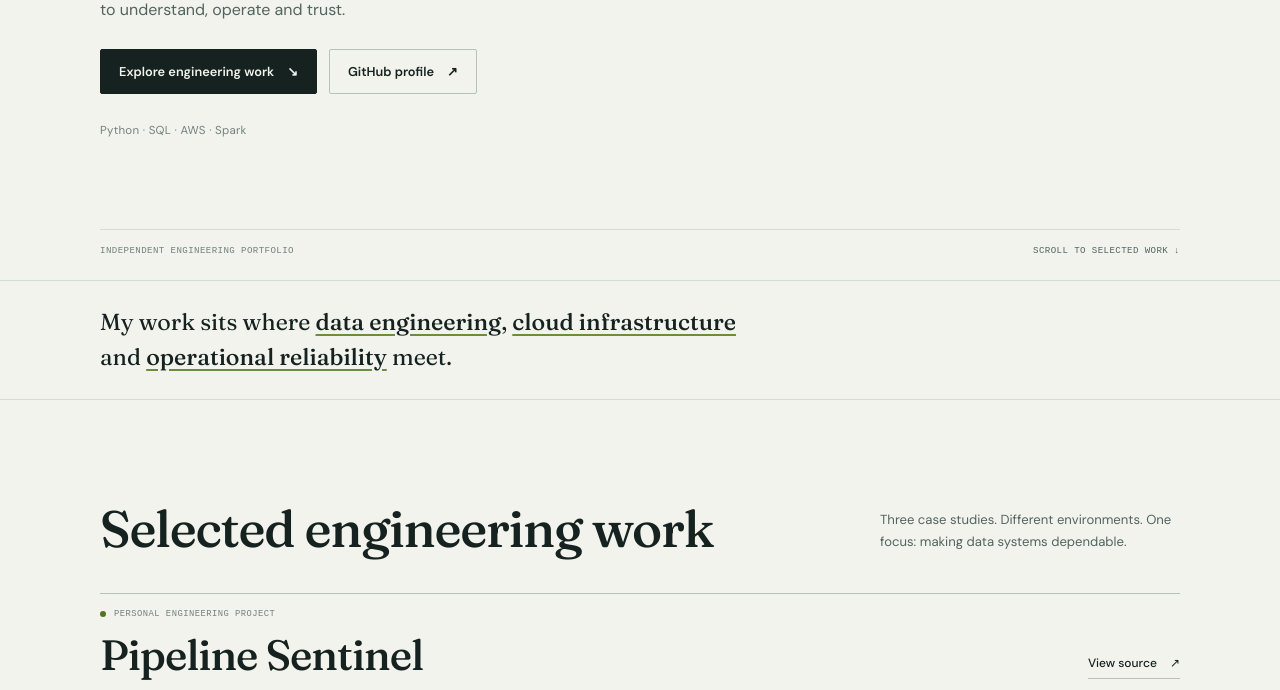
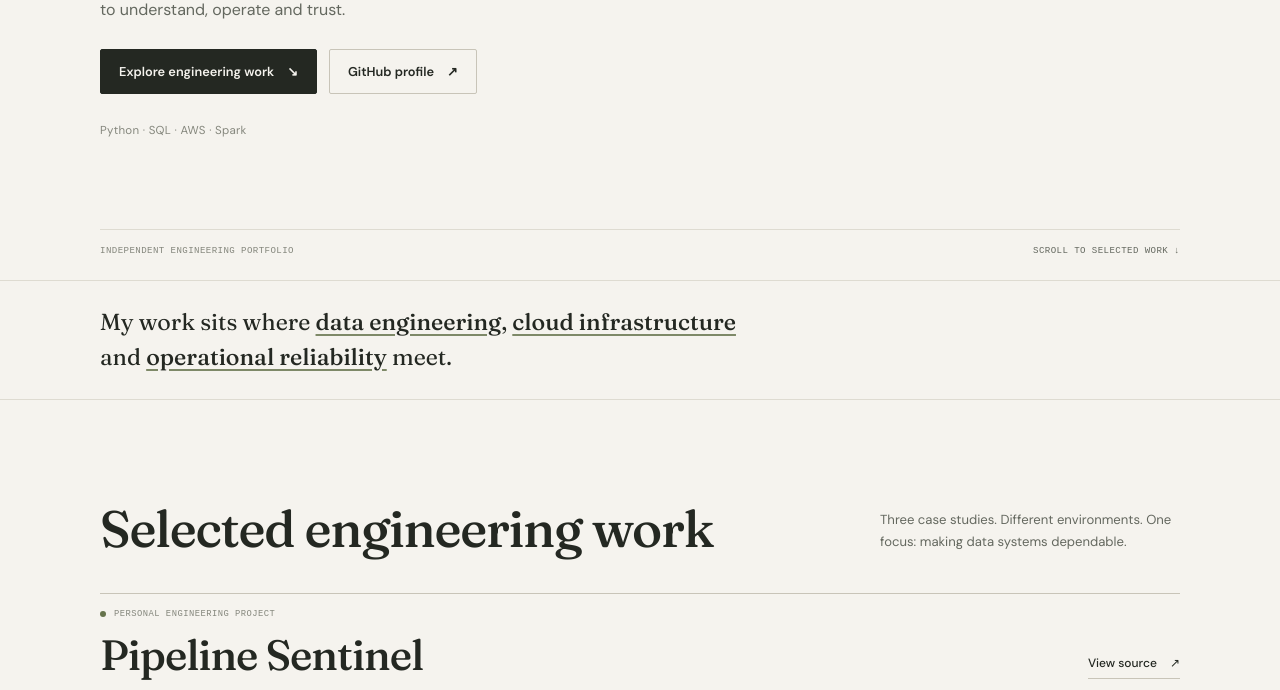
Before and after one commit to ArjHub/Portfolio, a website: page index.html in a window 1280 px wide. Shown: the part 594-1284 px from the top of the page. Drawn offline with Linux system fonts and the light colour scheme.

Commit message:
Ensure editorial light palette overrides legacy theme tokens

```diff
--- a/editorial.css
+++ b/editorial.css
@@ -11,7 +11,12 @@
   --ink:#e9e7dc;--muted:#b0b1a5;--soft:#898d80;--line:#383e35;--line-strong:#50574b;
   --lime:#b7c39a;--lime-dim:#8c9b70;--amber:#d3ad7d;--cyan:#91b9aa;
 }
-:root{color-scheme:light}
+:root[data-theme=light]{
+  color-scheme:light;--bg:#f5f3ee;--surface:#fbfaf7;--surface-2:#eeece5;--surface-3:#e7e4db;
+  --ink:#242822;--muted:#64685f;--soft:#85877d;--line:#dedbd1;--line-strong:#c8c4b8;
+  --lime:#66734c;--lime-dim:#7e8968;--amber:#9a7144;--cyan:#527e73;
+}
+
 html{scroll-padding-top:92px}
 body{background:var(--bg);color:var(--ink);font-family:var(--sans);font-size:16px;line-height:1.7;letter-spacing:0}
 ::selection{background:var(--lime);color:var(--bg)}
```
